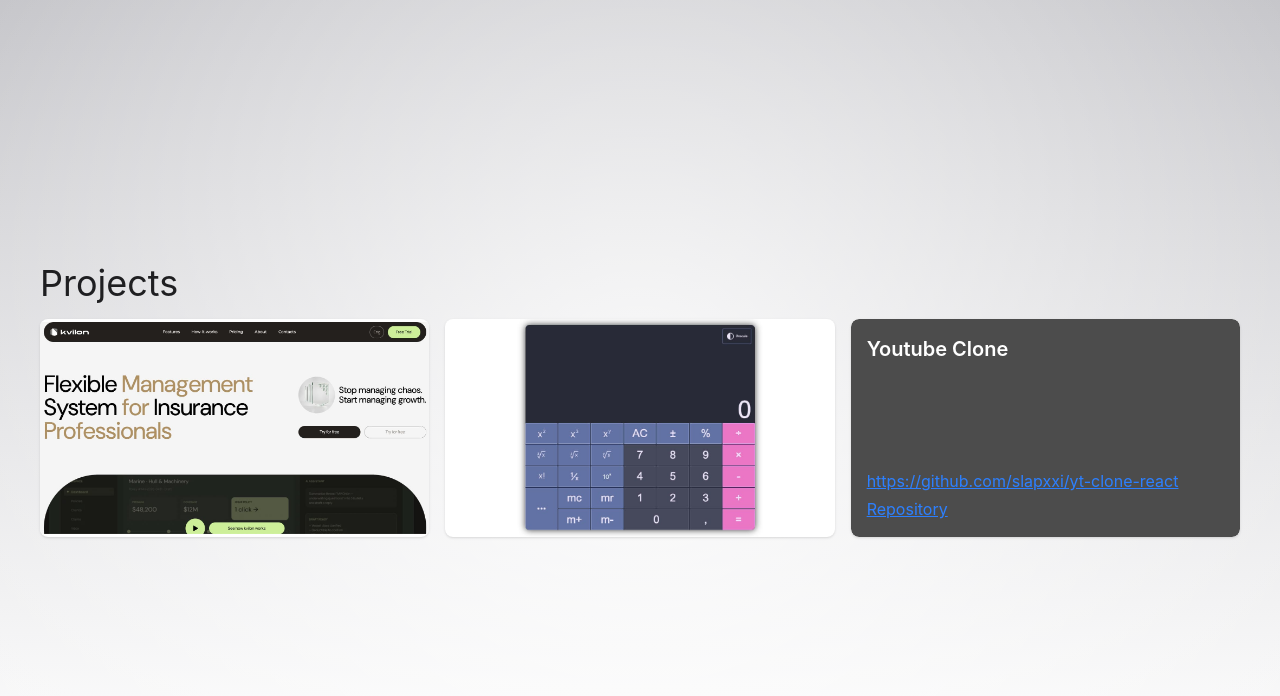
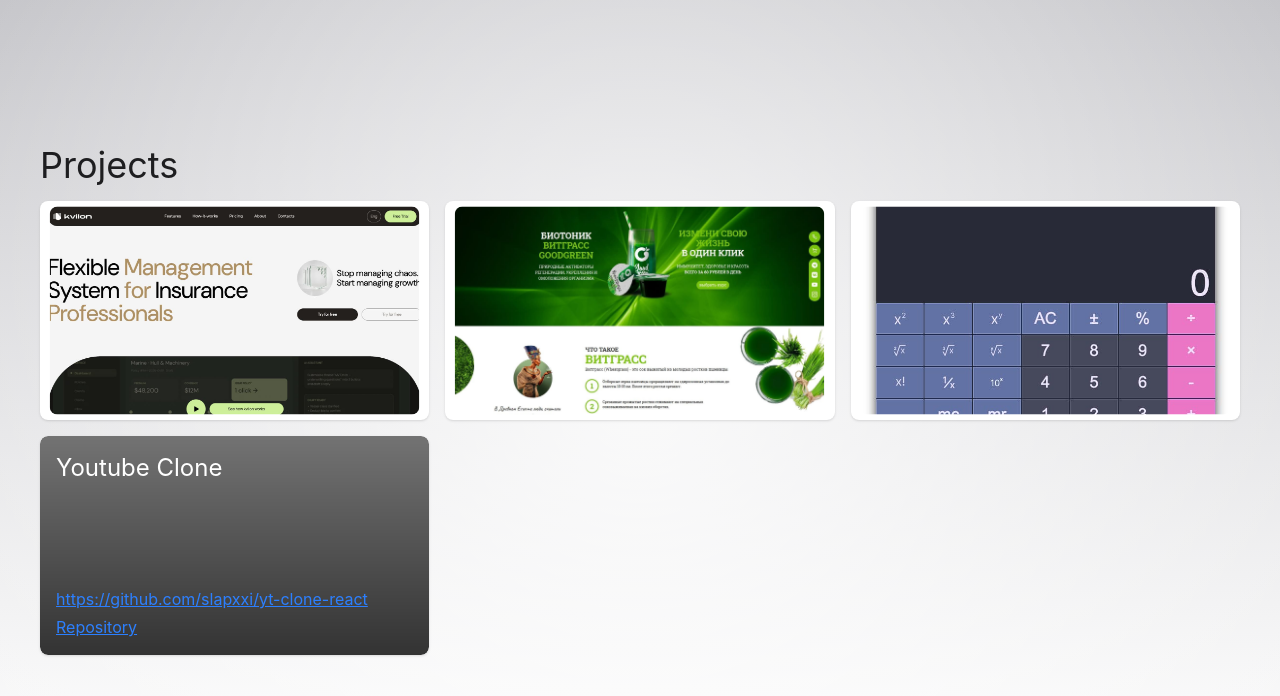
Before and after one commit to slapxxi/slapxxi.github.io, a React (Vite) app: page / in a window 1280 px wide. Shown: the top 696 px of the page. Built offline with nearby package versions, Linux system fonts and the light colour scheme.

Commit message:
add goodgreen

```diff
--- a/src/App.tsx
+++ b/src/App.tsx
@@ -1,6 +1,5 @@
 import './App.css'
 import config from './config'
-import kvilonImage from '~/assets/kvilon-screen.jpg'
 
 function App() {
   return (
@@ -23,32 +22,32 @@ function App() {
                   <img
                     src={project.image}
                     alt={project.name}
-                    className="aspect-video h-full w-full object-contain"
+                    className="aspect-video h-full rounded-lg w-full scale-95 object-cover transition-all group-hover:scale-110"
                   />
                 </div>
               )}
 
               <div
-                className="area-main grid content-between gap-1 bg-black/70 p-4
-                text-white backdrop-blur-lg transition-opacity group-hover:opacity-100
+                className="area-main grid content-between gap-1 bg-linear-to-b from-black/55 to-black/80 p-4
+                text-white backdrop-blur-md transition-opacity group-hover:opacity-100
                 group-has-data-[slot=image]:opacity-0 group-has-data-[slot=image]:group-hover:opacity-100"
               >
                 <h2
-                  className="text-xl font-semibold transition-all
-                  group-has-data-[slot=image]:opacity-0
-                  group-has-data-[slot=image]:group-hover:translate-y-0
-        delay-100 group-hover:translate-y-0 group-has-data-[slot=image]:group-hover:opacity-100 group-has-data-[slot=image]:-translate-y-full"
+                  className="text-2xl transition-all
+                  delay-100
+                  group-hover:translate-y-0
+        group-has-data-[slot=image]:-translate-y-full group-has-data-[slot=image]:opacity-0 group-has-data-[slot=image]:group-hover:translate-y-0 group-has-data-[slot=image]:group-hover:opacity-100"
                 >
                   {project.name}
                 </h2>
 
                 <div
                   className="grid gap-1
+                  transition-all
+                  delay-100
                   group-has-data-[slot=image]:translate-y-full
                   group-has-data-[slot=image]:opacity-0
-                  group-has-data-[slot=image]:group-hover:opacity-100
-                  group-has-data-[slot=image]:group-hover:translate-y-0
-                  transition-all delay-100"
+                  group-has-data-[slot=image]:group-hover:translate-y-0 group-has-data-[slot=image]:group-hover:opacity-100"
                 >
                   <a
                     href={project.url}
--- a/src/config.tsx
+++ b/src/config.tsx
@@ -1,5 +1,6 @@
 import kvilonImage from '~/assets/kvilon-screen.jpg'
 import calcImage from '~/assets/calc-screen.jpg'
+import goodgreenImage from '~/assets/goodgreen-screen.jpg'
 
 type Config = {
   name: string
@@ -27,6 +28,12 @@ const config: Config = {
       image: kvilonImage,
     },
     {
+      name: 'Goodgreen',
+      url: 'https://goodgreen.vercel.app/',
+      repo: 'https://github.com/slapxxi/goodgreen',
+      image: goodgreenImage,
+    },
+    {
       name: 'Calculator',
       url: 'https://calc-innowise.vercel.app/',
       repo: 'https://github.com/slapxxi/calc-innowise',
```
Also changed, not shown: src/assets/goodgreen-screen.jpg (added).
